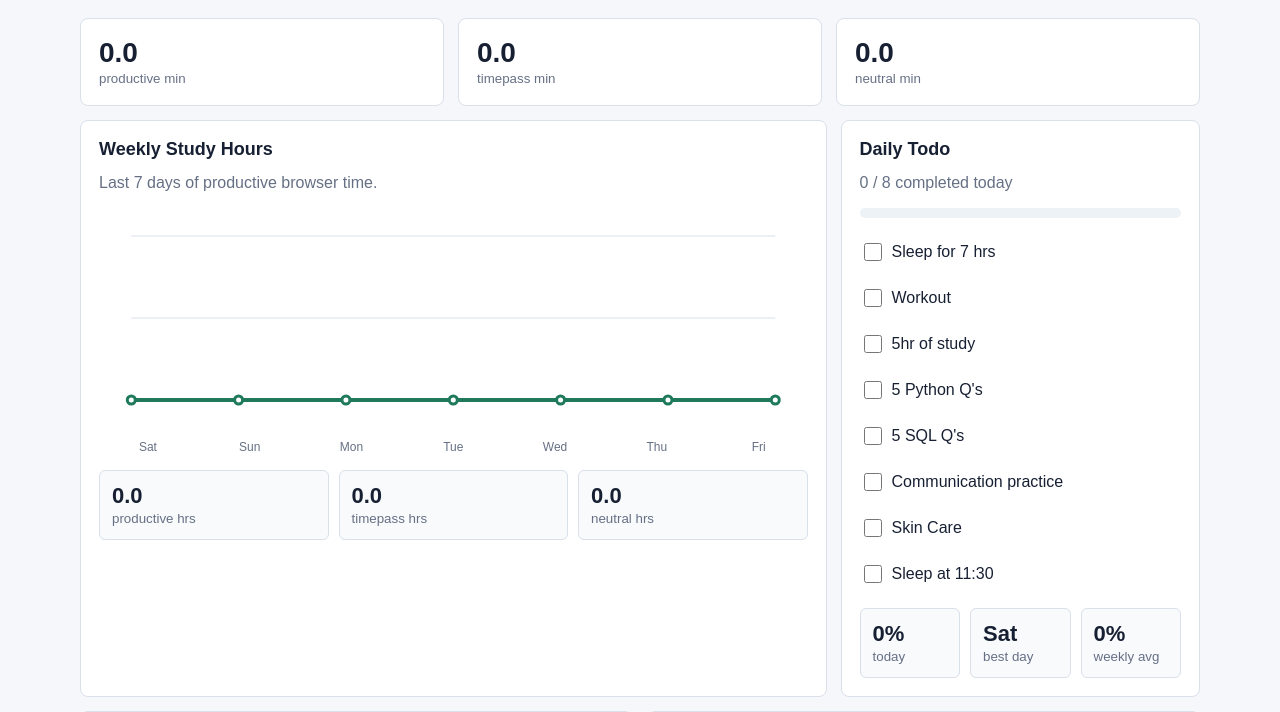
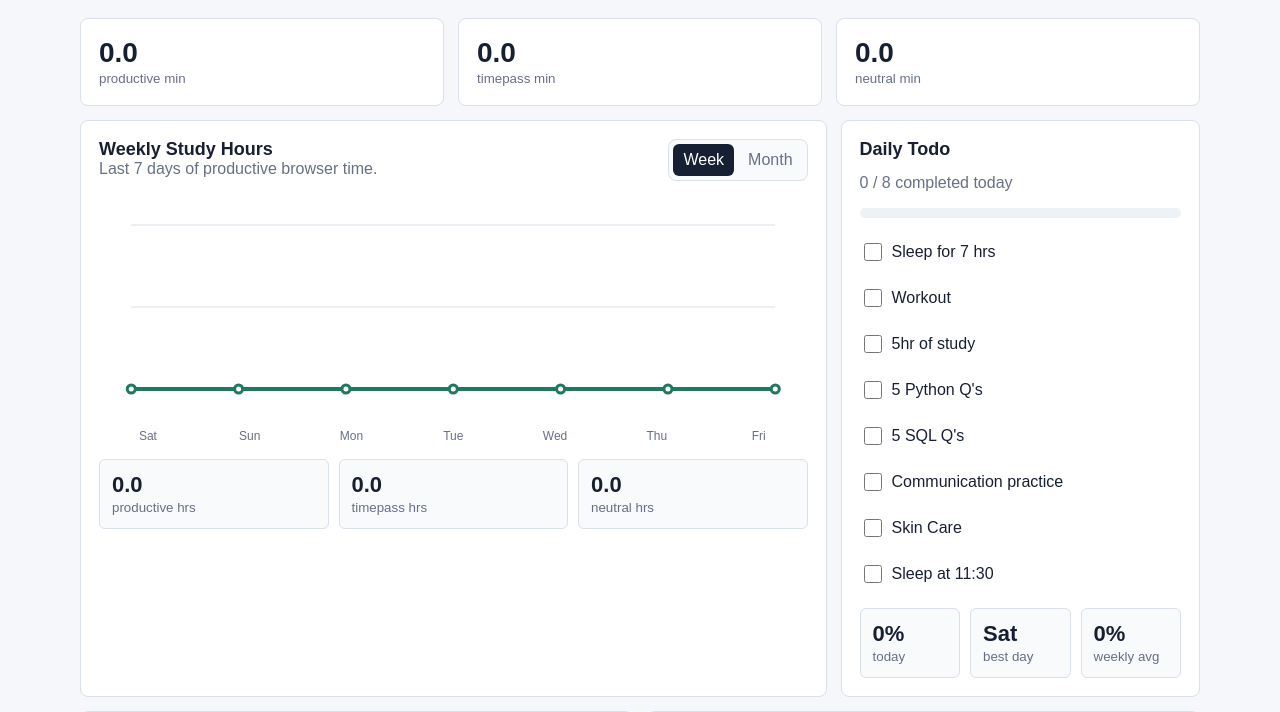
Before and after one commit to madguy007/ProductivityGuard, a Flask app: page / in a window 1280 px wide. Shown: the part 127-839 px from the top of the page. Run offline with Flask 2, Linux system fonts and the light colour scheme; data comes from the database, SQL or seed files in the repository; data that the repository does not hold is empty.

Commit message:
Add monthly analytics view

```diff
--- a/main.py
+++ b/main.py
@@ -8,6 +8,7 @@ from services.productivity import (
     get_today_tasks,
     get_settings,
     get_state,
+    get_monthly_analytics,
     get_weekly_analytics,
     handle_heartbeat,
     list_rules,
@@ -48,6 +49,11 @@ def state():
 @app.route("/api/analytics/weekly")
 def weekly_analytics():
     return jsonify(get_weekly_analytics())
+
+
+@app.route("/api/analytics/monthly")
+def monthly_analytics():
+    return jsonify(get_monthly_analytics())
 
 
 @app.route("/api/tasks/today", methods=["GET", "POST", "OPTIONS"])
--- a/services/productivity.py
+++ b/services/productivity.py
@@ -317,15 +317,19 @@ def get_state(now=None):
     }
 
 
-def week_dates(now=None):
+def date_range(days, now=None):
     now = now or local_now()
-    start = now.date() - timedelta(days=6)
-    return [(start + timedelta(days=offset)).isoformat() for offset in range(7)]
+    start = now.date() - timedelta(days=days - 1)
+    return [(start + timedelta(days=offset)).isoformat() for offset in range(days)]
 
 
-def get_weekly_analytics(now=None):
+def week_dates(now=None):
+    return date_range(7, now)
+
+
+def get_range_analytics(days, now=None):
     initialize_database()
-    dates = week_dates(now)
+    dates = date_range(days, now)
     rows = fetch_all(
         "SELECT DATE(started_at) AS activity_date, category, "
         "COALESCE(SUM(duration_seconds), 0) AS seconds "
@@ -360,6 +364,14 @@ def get_weekly_analytics(now=None):
         "days": list(buckets.values()),
         "totals": {key: round(value, 2) for key, value in totals.items()},
     }
+
+
+def get_weekly_analytics(now=None):
+    return get_range_analytics(7, now)
+
+
+def get_monthly_analytics(now=None):
+    return get_range_analytics(30, now)
 
 
 def get_task_templates():
--- a/static/dashboard.js
+++ b/static/dashboard.js
@@ -2,8 +2,10 @@ const stateUrl = "/api/state";
 const rulesUrl = "/api/rules";
 const settingsUrl = "/api/settings";
 const weeklyAnalyticsUrl = "/api/analytics/weekly";
+const monthlyAnalyticsUrl = "/api/analytics/monthly";
 const todayTasksUrl = "/api/tasks/today";
 const taskSummaryUrl = "/api/tasks/summary";
+let analyticsRange = "weekly";
 
 function format(value) {
   return Number(value || 0).toFixed(1);
@@ -58,6 +60,11 @@ function shortDateLabel(dateText) {
   return date.toLocaleDateString(undefined, { weekday: "short" });
 }
 
+function compactDateLabel(dateText) {
+  const date = new Date(`${dateText}T00:00:00`);
+  return date.toLocaleDateString(undefined, { month: "short", day: "numeric" });
+}
+
 function renderWeeklyChart(days) {
   const svg = document.getElementById("weekly-chart");
   const labels = document.getElementById("weekly-chart-labels");
@@ -94,10 +101,25 @@ function renderWeeklyChart(days) {
     <polyline class="chart-line" points="${pointString}"></polyline>
     <g class="chart-points">${circles}</g>
   `;
-  labels.innerHTML = days.map((day) => `<span>${shortDateLabel(day.date)}</span>`).join("");
+  const labelEvery = days.length > 10 ? 5 : 1;
+  labels.style.gridTemplateColumns = `repeat(${days.length}, 1fr)`;
+  labels.innerHTML = days
+    .map((day, index) => {
+      const showLabel = index === 0 || index === days.length - 1 || index % labelEvery === 0;
+      const label = days.length > 10 ? compactDateLabel(day.date) : shortDateLabel(day.date);
+      return `<span>${showLabel ? label : ""}</span>`;
+    })
+    .join("");
 }
 
 function renderWeeklyAnalytics(analytics) {
+  const isMonthly = analyticsRange === "monthly";
+  document.getElementById("analytics-title").textContent = isMonthly
+    ? "Monthly Study Hours"
+    : "Weekly Study Hours";
+  document.getElementById("analytics-subtitle").textContent = isMonthly
+    ? "Last 30 days of productive browser time."
+    : "Last 7 days of productive browser time.";
   renderWeeklyChart(analytics.days);
   document.getElementById("weekly-productive").textContent = format(analytics.totals.productive_hours);
   document.getElementById("weekly-timepass").textContent = format(analytics.totals.timepass_hours);
@@ -147,9 +169,10 @@ async function refreshTasks() {
 }
 
 async function refresh() {
+  const analyticsUrl = analyticsRange === "monthly" ? monthlyAnalyticsUrl : weeklyAnalyticsUrl;
   const [state, analytics, tasks, summary] = await Promise.all([
     requestJson(stateUrl),
-    requestJson(weeklyAnalyticsUrl),
+    requestJson(analyticsUrl),
     requestJson(todayTasksUrl),
     requestJson(taskSummaryUrl),
   ]);
@@ -201,5 +224,15 @@ document.getElementById("settings-form").addEventListener("submit", async (event
   await refresh();
 });
 
+document.querySelectorAll(".range-toggle button").forEach((button) => {
+  button.addEventListener("click", async () => {
+    analyticsRange = button.dataset.range;
+    document.querySelectorAll(".range-toggle button").forEach((item) => {
+      item.classList.toggle("active", item.dataset.range === analyticsRange);
+    });
+    await refresh();
+  });
+});
+
 refresh();
 setInterval(refresh, 15000);
--- a/static/styles.css
+++ b/static/styles.css
@@ -126,6 +126,36 @@ small {
 
 .panel-head p {
   color: var(--muted);
+}
+
+.panel-title-row {
+  display: flex;
+  align-items: start;
+  justify-content: space-between;
+  gap: 14px;
+}
+
+.range-toggle {
+  display: inline-grid;
+  grid-template-columns: repeat(2, auto);
+  gap: 4px;
+  border: 1px solid var(--line);
+  border-radius: 8px;
+  padding: 4px;
+  background: #f8fafc;
+}
+
+.range-toggle button {
+  min-height: 32px;
+  border-radius: 6px;
+  padding: 0 10px;
+  background: transparent;
+  color: var(--muted);
+}
+
+.range-toggle button.active {
+  background: var(--text);
+  color: #fff;
 }
 
 .line-chart {
@@ -334,4 +364,8 @@ button:hover {
   .balance {
     text-align: left;
   }
+
+  .panel-title-row {
+    display: grid;
+  }
 }
--- a/templates/dashboard.html
+++ b/templates/dashboard.html
@@ -37,8 +37,16 @@
       <section class="analytics-grid">
         <div class="panel chart-panel">
           <div class="panel-head">
-            <h2>Weekly Study Hours</h2>
-            <p>Last 7 days of productive browser time.</p>
+            <div class="panel-title-row">
+              <div>
+                <h2 id="analytics-title">Weekly Study Hours</h2>
+                <p id="analytics-subtitle">Last 7 days of productive browser time.</p>
+              </div>
+              <div class="range-toggle" aria-label="Analytics range">
+                <button type="button" class="active" data-range="weekly">Week</button>
+                <button type="button" data-range="monthly">Month</button>
+              </div>
+            </div>
           </div>
           <svg id="weekly-chart" class="line-chart" role="img" aria-label="Weekly productive hours chart"></svg>
           <div class="chart-labels" id="weekly-chart-labels"></div>
```
Also changed, not shown: tests/test_productivity.py (+15 -0 lines), README.md.
